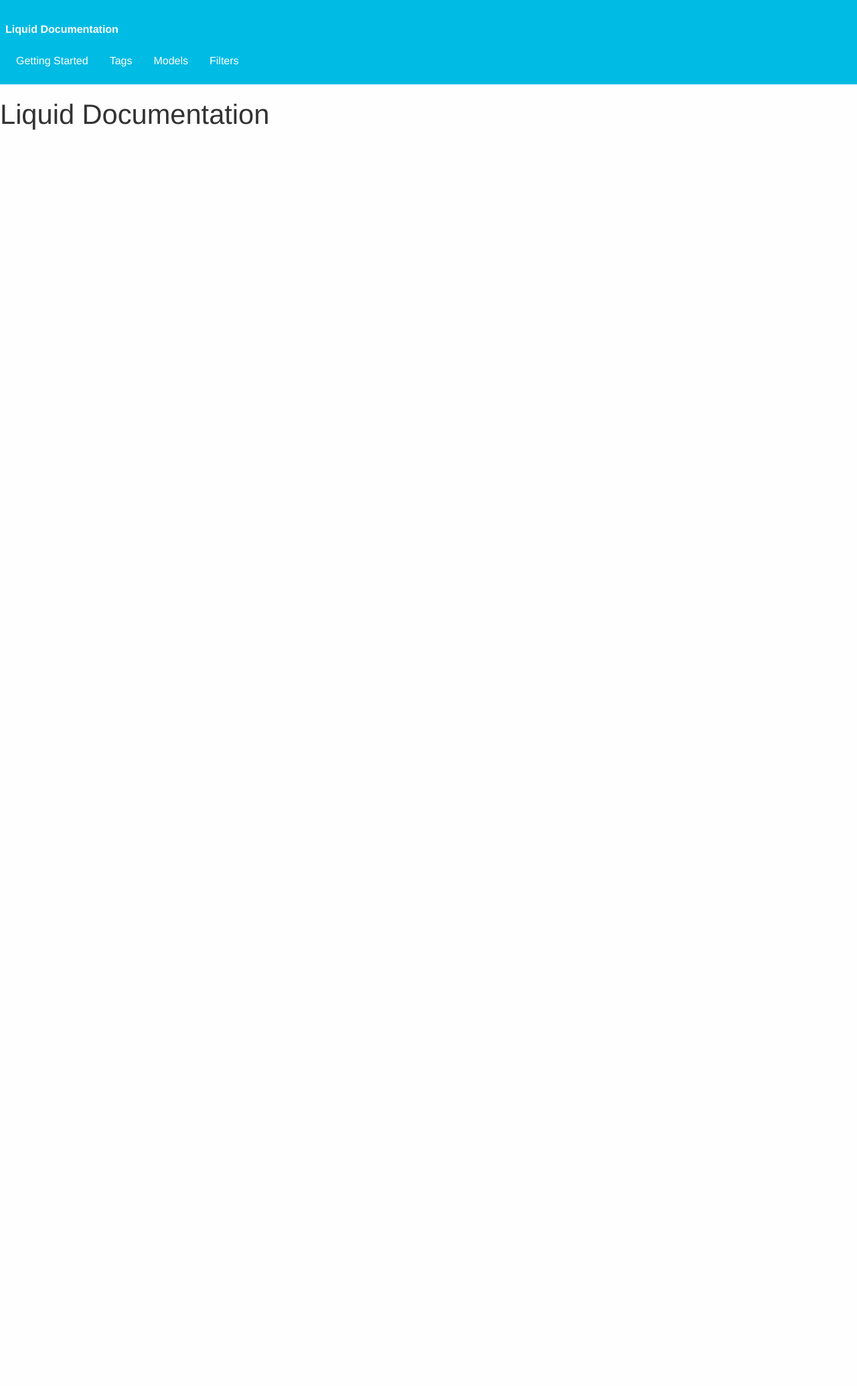
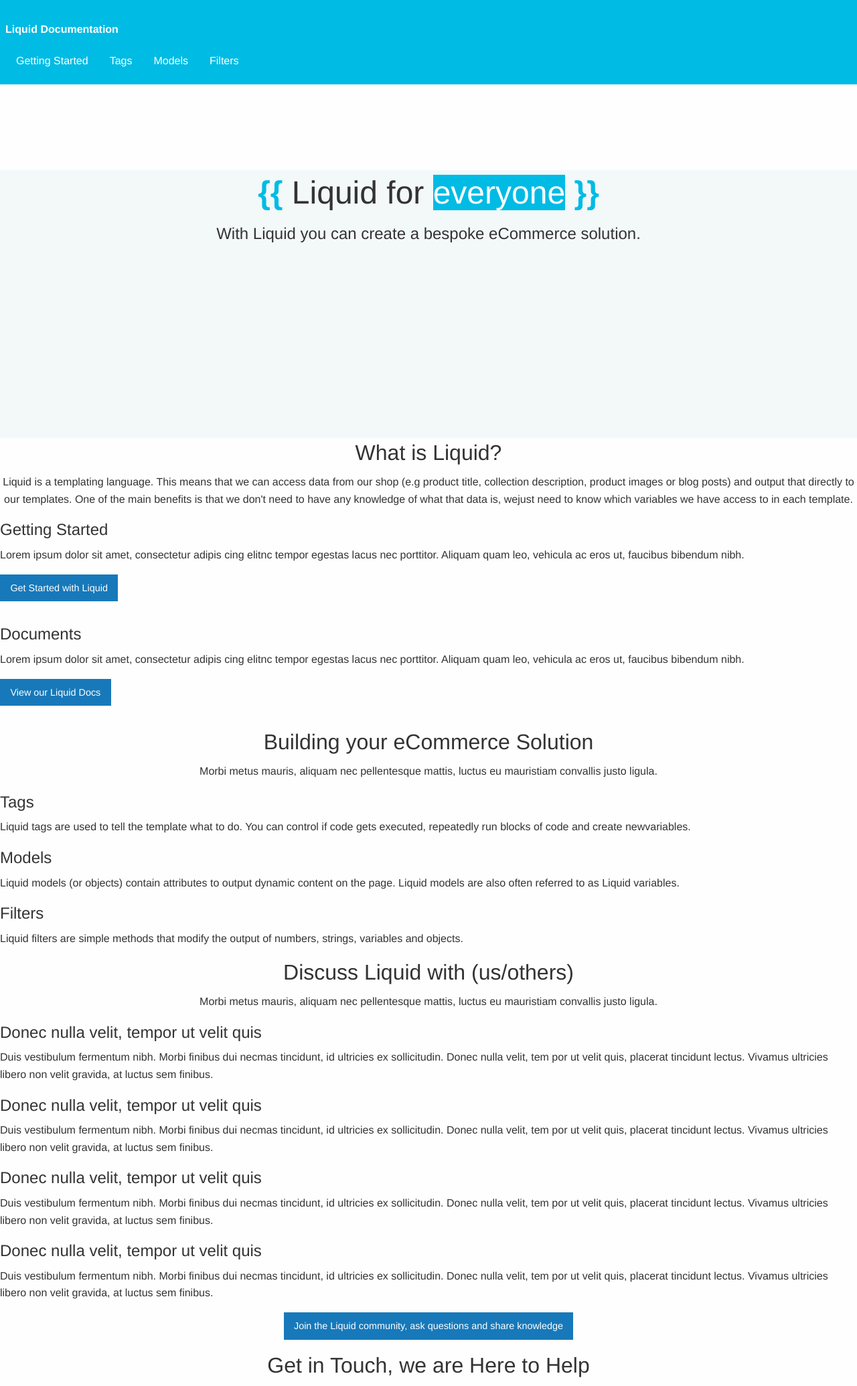
Before and after one commit to Woollins/liquid-docs, a Jekyll site: the page built from docs/index.md, in a window 1280 px wide. Shown: the whole page at 67% size. Built offline with Jekyll 4.4.1, drawn with Linux system fonts in a browser that asks for light colours; nearby versions of some CDN libraries; before the commit the page ends 900 px from its top, so only the background shows below that.

Commit message:
layout amends

```diff
--- a/docs/_includes/header.html
+++ b/docs/_includes/header.html
@@ -1,7 +1,7 @@
 <div class="top-bar">
 	<div class="row column">
 		<div class="top-bar-title">
-			<a href="{{ site.baseurl }}">Liquid Documentation</a>
+			<a href="{{ site.baseurl }}/">Liquid Documentation</a>
 		</div>
 		<div class="top-bar-right">
 			<ul class="menu">
--- a/docs/_layouts/home.html
+++ b/docs/_layouts/home.html
@@ -10,10 +10,101 @@ layout: home
 
 	{% include header.html %}
 
+	<div class="lightbg">
+		<div class="row column text-center">
+			<h1>{% raw %}<span>{{</span>  Liquid for <strong>everyone</strong>  <span>}}</span>{% endraw %}</h1>
+			<p>With Liquid you can create a bespoke eCommerce solution.</p>
+		</div>
+	</div>
+
+	<div class="row column text-center">
+		<h2>What is Liquid?</h2>
+		<p>Liquid is a templating language. This means that we can access data from our shop (e.g product title, collection description, product images or blog posts) and output that directly to our templates. One of the main benefits is that we don't need to have any knowledge of what that data is, wejust need to know which variables we have access to in each template.</p>
+	</div>
+
+	<div class="row">
+		<div class="column medium-6">
+			<h3>Getting Started</h3>
+			<p>Lorem ipsum dolor sit amet, consectetur adipis cing elitnc tempor egestas lacus nec porttitor. Aliquam quam leo, vehicula ac eros ut, faucibus bibendum nibh.</p>
+			<p><a class="button">Get Started with Liquid</a></p>
+		</div>
+		<div class="column medium-6">
+			<h3>Documents</h3>
+			<p>Lorem ipsum dolor sit amet, consectetur adipis cing elitnc tempor egestas lacus nec porttitor. Aliquam quam leo, vehicula ac eros ut, faucibus bibendum nibh.</p>
+			<p><a class="button">View our Liquid Docs</a></p>
+		</div>
+	</div>
+
+	<div class="row column text-center">
+		<h2>Building your eCommerce Solution</h2>
+		<p>Morbi metus mauris, aliquam nec pellentesque mattis, luctus eu mauristiam convallis justo ligula.</p>
+	</div>
+
+	<div class="row">
+		<div class="column medium-4">
+			<h3>Tags</h3>
+			<p>Liquid tags are used to tell the template what to do. You can control if code gets executed, repeatedly run blocks of code and create newvariables.</p>
+		</div>
+		<div class="column medium-4">
+			<h3>Models</h3>
+			<p>Liquid models (or objects) contain attributes to output dynamic content on the page. Liquid models are also often referred to as Liquid variables.</p>
+		</div>
+		<div class="column medium-4">
+			<h3>Filters</h3>
+			<p>Liquid filters are simple methods that modify the output of numbers, strings, variables and objects. </p>
+		</div>
+	</div>
+
+	<div class="row column text-center">
+		<h2>Discuss Liquid with (us/others)</h2>
+		<p>Morbi metus mauris, aliquam nec pellentesque mattis, luctus eu mauristiam convallis justo ligula.</p>
+	</div>
+
+	<div class="row">
+		<div class="column medium-6">
+			<h3>Donec nulla velit, tempor ut velit quis</h3>
+			<p>Duis vestibulum fermentum nibh. Morbi finibus dui necmas tincidunt, id ultricies ex sollicitudin. Donec nulla velit, tem por ut velit quis, placerat tincidunt lectus. Vivamus ultricies libero non velit gravida, at luctus sem finibus.</p>
+		</div>
+		<div class="column medium-6">
+			<h3>Donec nulla velit, tempor ut velit quis</h3>
+			<p>Duis vestibulum fermentum nibh. Morbi finibus dui necmas tincidunt, id ultricies ex sollicitudin. Donec nulla velit, tem por ut velit quis, placerat tincidunt lectus. Vivamus ultricies libero non velit gravida, at luctus sem finibus.</p>
+		</div>
+	</div>
+
+	<div class="row">
+		<div class="column medium-6">
+			<h3>Donec nulla velit, tempor ut velit quis</h3>
+			<p>Duis vestibulum fermentum nibh. Morbi finibus dui necmas tincidunt, id ultricies ex sollicitudin. Donec nulla velit, tem por ut velit quis, placerat tincidunt lectus. Vivamus ultricies libero non velit gravida, at luctus sem finibus.</p>
+		</div>
+		<div class="column medium-6">
+			<h3>Donec nulla velit, tempor ut velit quis</h3>
+			<p>Duis vestibulum fermentum nibh. Morbi finibus dui necmas tincidunt, id ultricies ex sollicitudin. Donec nulla velit, tem por ut velit quis, placerat tincidunt lectus. Vivamus ultricies libero non velit gravida, at luctus sem finibus.</p>
+		</div>
+	</div>
+
+	<div class="row column text-center">
+		<div class="">
+			<a href="" class="button">Join the Liquid community, ask questions and share knowledge</a>
+		</div>
+	</div>
+
+	<div class="row">
+		<div class="column text-center">
+			<h2>Get in Touch, we are Here to Help</h2>
+		</div>
+		<div class="column medium-4">
+		</div>
+		<div class="column medium-8">
+		</div>
+	</div>
+
+
+	{% comment %}
 	<div class="row column">
 		<h1 class="page-heading">{{ page.title }}</h1>
 		{{ content }}
 	</div>
+	{% endcomment %}
 
 </body>
 </html>
--- a/docs/css/app.css
+++ b/docs/css/app.css
@@ -44,7 +44,7 @@ p .highlighter-rouge{
 
 .top-bar{
 	background:#00bbe4;
-	margin-bottom:1rem;
+	margin-bottom:1px;
 }
 
 .top-bar ul{
@@ -86,3 +86,28 @@ p .highlighter-rouge{
 .large-10 ul li a:hover{
 	text-decoration:underline;
 }
+
+.lightbg{
+	background:#f3f8f9;
+	min-height:400px;
+}
+
+.lightbg h1{
+	margin-top:8rem;
+	font-size:3rem;
+}
+
+.lightbg h1 span{
+	font-weight:bold;
+	color:#00bbe4;
+}
+
+.lightbg h1 strong{
+	font-weight:normal;
+	color:#fff;
+	background:#00bbe4;
+}
+
+.lightbg p{
+	font-size:1.5rem;
+}
--- a/docs/index.md
+++ b/docs/index.md
@@ -2,3 +2,11 @@
 layout: home
 title: Liquid Documentation
 ---
+
+Liquid is an open source template language used to load dynamic content.
+
+* What-is-Liquid?
+* Getting-Started
+* Tags
+* Objects
+* Liquid Filters|Liquid-Filters
```
Also changed, not shown: docs/_layouts/normal.html (added, +19 -0 lines), docs/getting-started.md (+1 -1 lines), docs/images/contact-1.png (added), docs/images/contact.png (added).
